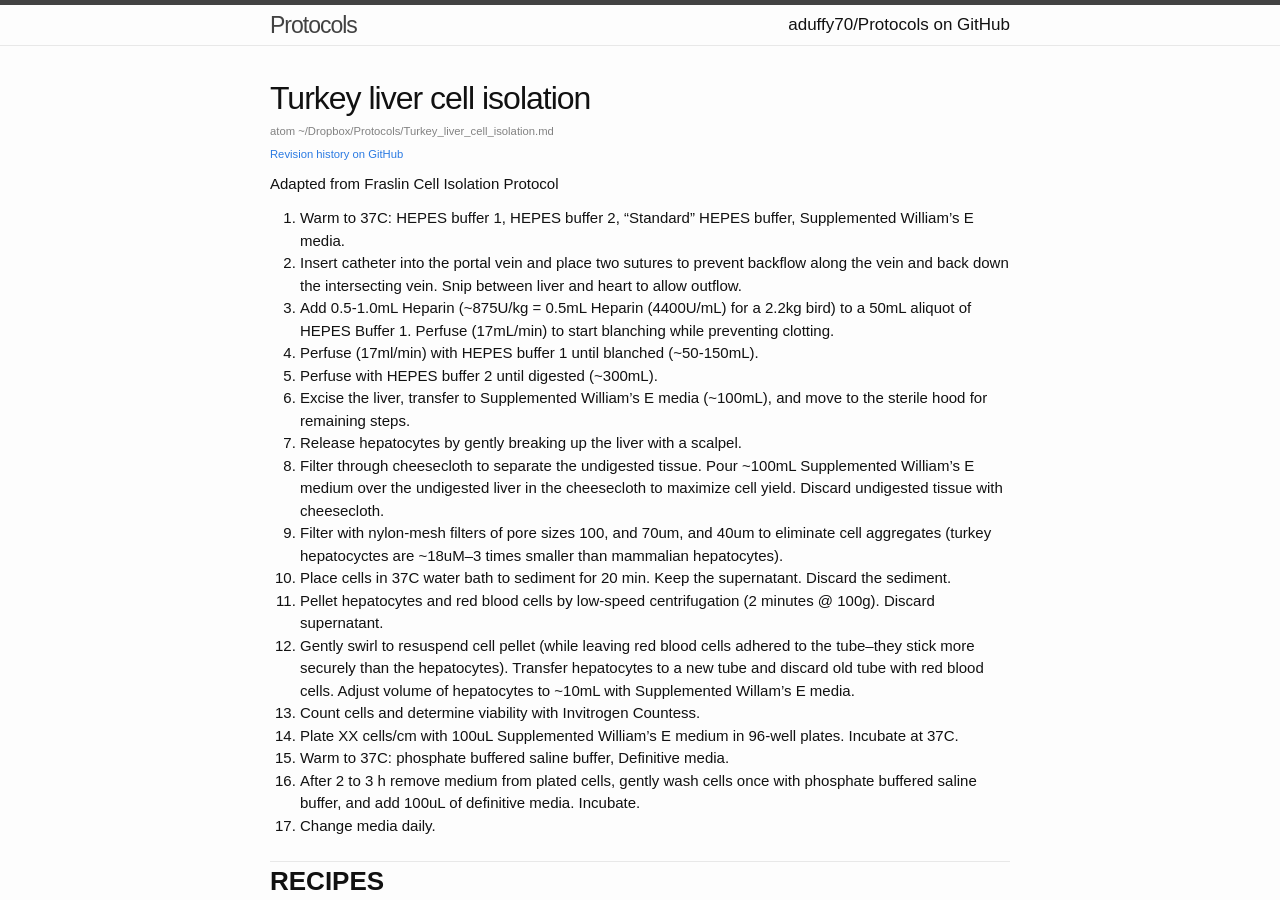
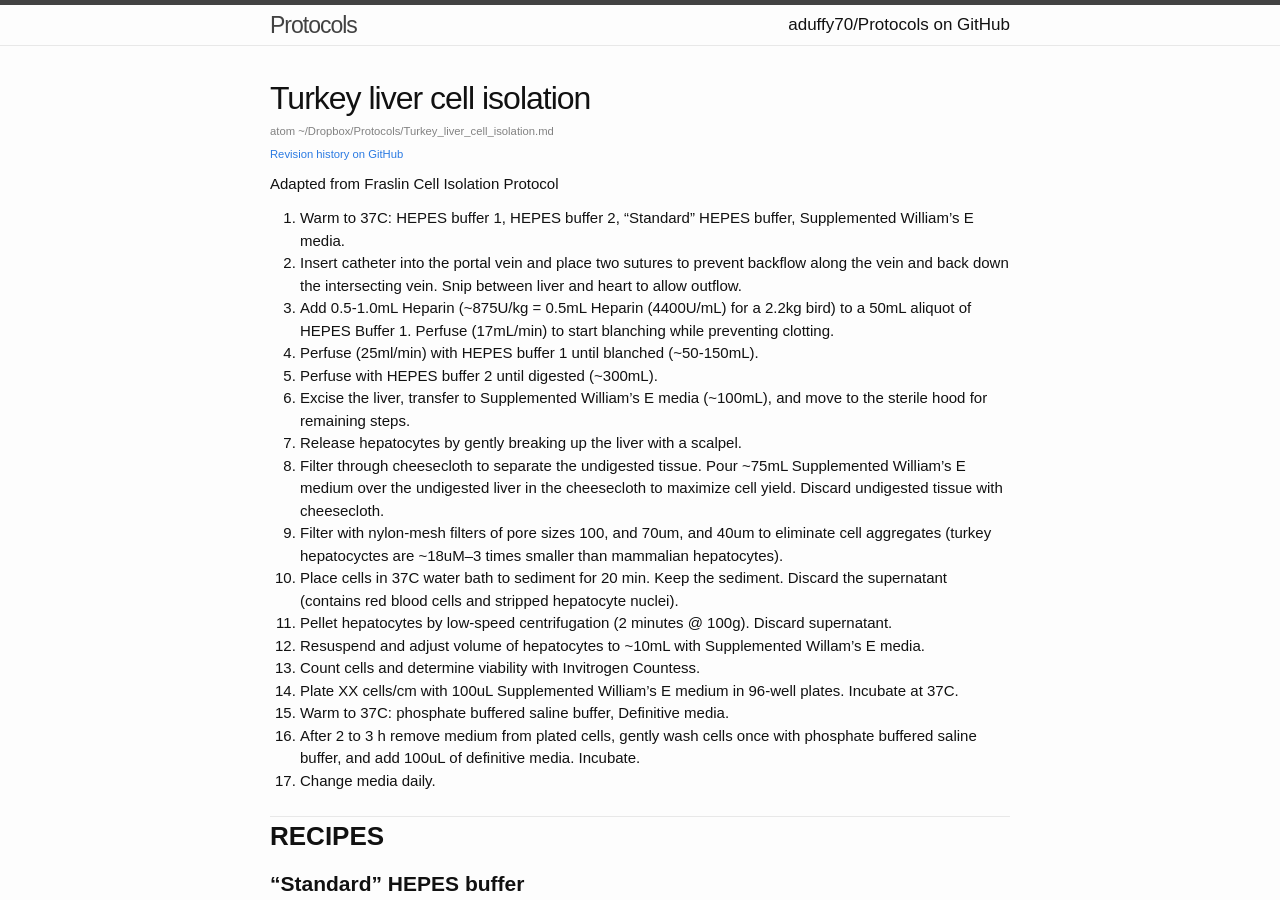
Before and after one commit to aduffy70/Protocols, a Jekyll site: the page built from Turkey_liver_cell_isolation.md, in a window 1280 px wide and 900 px high. Built offline with Jekyll 4.4.1, drawn with Linux system fonts in a browser that asks for light colours; some web fonts are replaced.

Commit message:
Update based on process tests from the last few birds.

```diff
--- a/Turkey_liver_cell_isolation.md
+++ b/Turkey_liver_cell_isolation.md
@@ -9,15 +9,15 @@ Adapted from Fraslin Cell Isolation Protocol
 1. Warm to 37C: HEPES buffer 1, HEPES buffer 2, “Standard” HEPES buffer, Supplemented William’s E media.
 1. Insert catheter into the portal vein and place two sutures to prevent backflow along the vein and back down the intersecting vein. Snip between liver and heart to allow outflow.
 1. Add 0.5-1.0mL Heparin (~875U/kg = 0.5mL Heparin (4400U/mL) for a 2.2kg bird) to a 50mL aliquot of HEPES Buffer 1. Perfuse (17mL/min) to start blanching while preventing clotting.
-1. Perfuse (17ml/min) with HEPES buffer 1 until blanched (~50-150mL).
+1. Perfuse (25ml/min) with HEPES buffer 1 until blanched (~50-150mL).
 1. Perfuse with HEPES buffer 2 until digested (~300mL).
 1. Excise the liver, transfer to Supplemented William’s E media (~100mL), and move to the sterile hood for remaining steps.
 1. Release hepatocytes by gently breaking up the liver with a scalpel.
-1. Filter through cheesecloth to separate the undigested tissue. Pour ~100mL Supplemented William’s E medium over the undigested liver in the cheesecloth to maximize cell yield. Discard undigested tissue with cheesecloth.
+1. Filter through cheesecloth to separate the undigested tissue. Pour ~75mL Supplemented William’s E medium over the undigested liver in the cheesecloth to maximize cell yield. Discard undigested tissue with cheesecloth.
 1. Filter with nylon-mesh filters of pore sizes 100, and 70um, and 40um to eliminate cell aggregates (turkey hepatocyctes are ~18uM--3 times smaller than mammalian hepatocytes).
-1. Place cells in 37C water bath to sediment for 20 min. Keep the supernatant. Discard the sediment.
-1. Pellet hepatocytes and red blood cells by low-speed centrifugation (2 minutes @ 100g). Discard supernatant.
-1. Gently swirl to resuspend cell pellet (while leaving red blood cells adhered to the tube--they stick more securely than the hepatocytes). Transfer hepatocytes to a new tube and discard old tube with red blood cells. Adjust volume of hepatocytes to ~10mL with Supplemented Willam's E media.
+1. Place cells in 37C water bath to sediment for 20 min. Keep the sediment. Discard the supernatant (contains red blood cells and stripped hepatocyte nuclei).
+1. Pellet hepatocytes by low-speed centrifugation (2 minutes @ 100g). Discard supernatant.
+1. Resuspend and adjust volume of hepatocytes to ~10mL with Supplemented Willam's E media.
 1. Count cells and determine viability with Invitrogen Countess.
 1. Plate XX cells/cm with 100uL Supplemented William’s E medium in 96-well plates. Incubate at 37C.
 1. Warm to 37C: phosphate buffered saline buffer, Definitive media.
```
